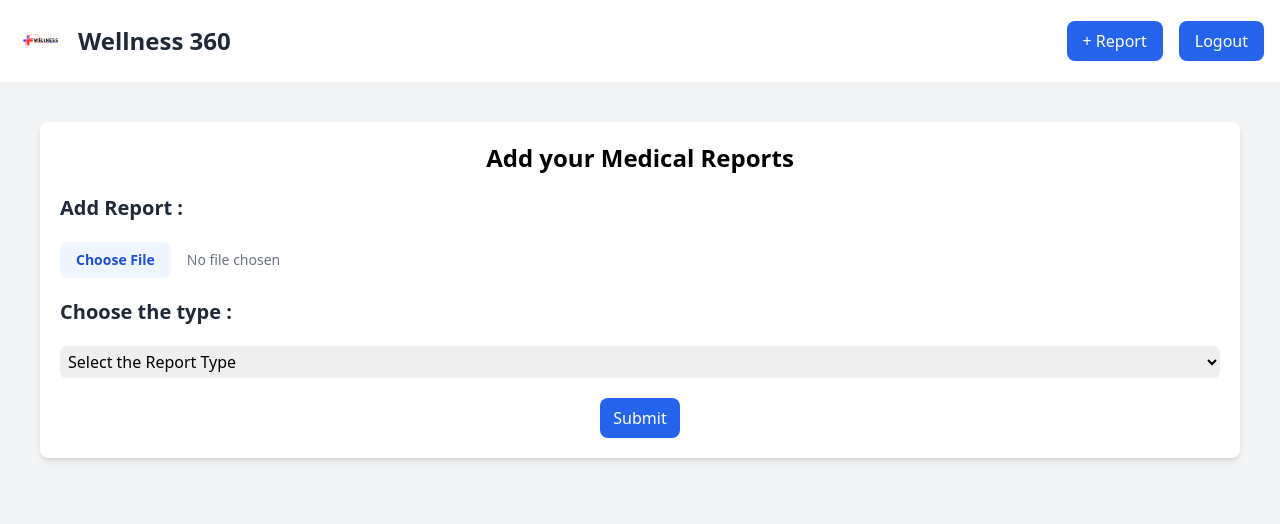
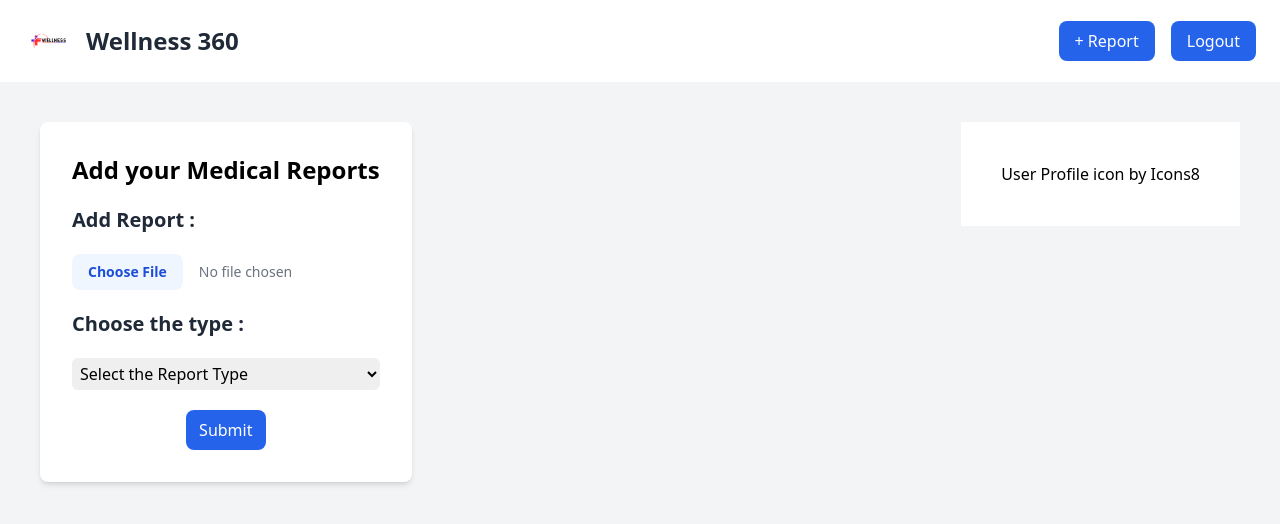
Before and after one commit to Harshasri1511/healthcare, a Next.js app: page /Report in a window 1280 px wide. Shown: the top 524 px of the page. Built offline with nearby package versions, Linux system fonts and the light colour scheme.

Commit message:
Changed Report page

```diff
--- a/app/Report/page.jsx
+++ b/app/Report/page.jsx
@@ -11,11 +11,12 @@ export default function Report(){
     }
 
     return(
-        <div className="p-10 min-h-screen bg-gray-100">
+            <div className="p-10 min-h-screen bg-gray-100 xs:flex xs:justify-center lg:flex-row lg:justify-between">
+                <div className="inline-block">
                     <form onSubmit={(e)=>{
                     e.preventDefault();
                     console.log(e)
-            }} className="flex flex-col gap-5 bg-white shadow-md p-5 rounded-lg">
+                    }} className="flex flex-col gap-5 bg-white shadow-md p-8 rounded-lg">
                     <h1 className="text-2xl font-semibold text-center">
                         Add your Medical Reports
                     </h1>
@@ -39,6 +40,17 @@ export default function Report(){
 
                     </form>
                 </div>
+                <div className="xs:hidden lg:inline-block">
+                   <div className="p-10 bg-white">
+                   <link type="image/png" sizes="32x32" rel="icon" href=".../icons8-user profile-ios7-32.png"></link>
+                   <a target="_blank" href="https://icons8.com/icon/7820/male-user">User Profile</a> icon by <a target="_blank" href="https://icons8.com">Icons8</a>
+                    </div>
+                </div>
+
+
+            </div>
+
+
 
     );
 }
--- a/components/Nav.jsx
+++ b/components/Nav.jsx
@@ -15,13 +15,13 @@ export default function Nav() {
     return (
         <div>
             <header className="bg-white shadow-md">
-                <div className="container mx-auto px-4 py-4 flex justify-between items-center cursor-pointer">
+                <div className="px-6 py-4 flex items-center justify-between cursor-pointer">
                     <div className="flex flex-row items-center gap-3" onClick={()=>{router.push('/')}}>
                         <Image src="/logo.png" width={50} height={10} alt="Wellness 360 logo" />
                         <h1 className="text-2xl font-bold text-gray-800">Wellness 360</h1>
                     </div>
 
-                    <div className="flex flex-row gap-4">
+                    <div className="flex flex-row gap-4 justify-end">
                         <button
                             className="px-4 py-2 bg-blue-600 text-white rounded-lg hover:bg-blue-700"
                             onClick={() => { router.push('/Report') }}
--- a/tailwind.config.mjs
+++ b/tailwind.config.mjs
@@ -11,6 +11,9 @@ export default {
         background: "var(--background)",
         foreground: "var(--foreground)",
       },
+      screens: {
+        'xs': '40px', // Custom extra small breakpoint
+      },
     },
   },
   plugins: [],
```
Also changed, not shown: public/profile.png (added). Lines whose indentation alone changed are shown as unchanged.
